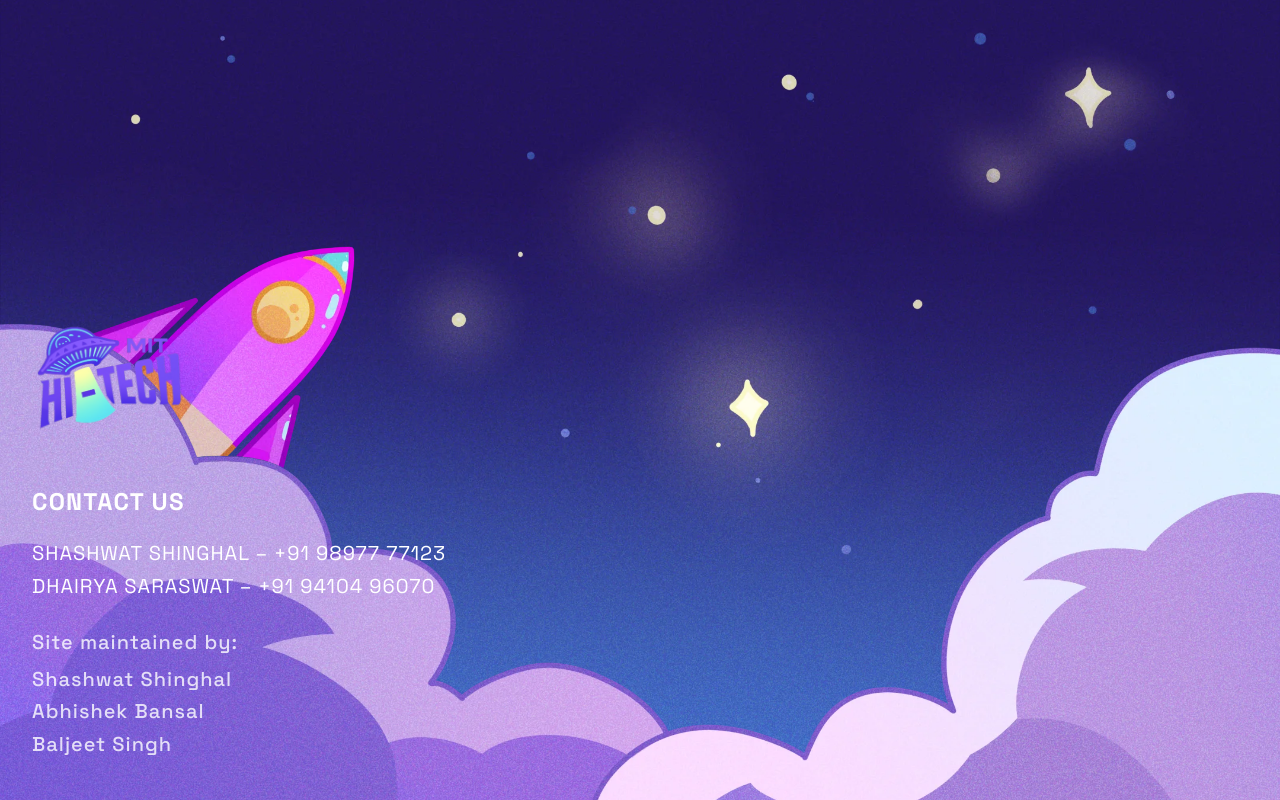
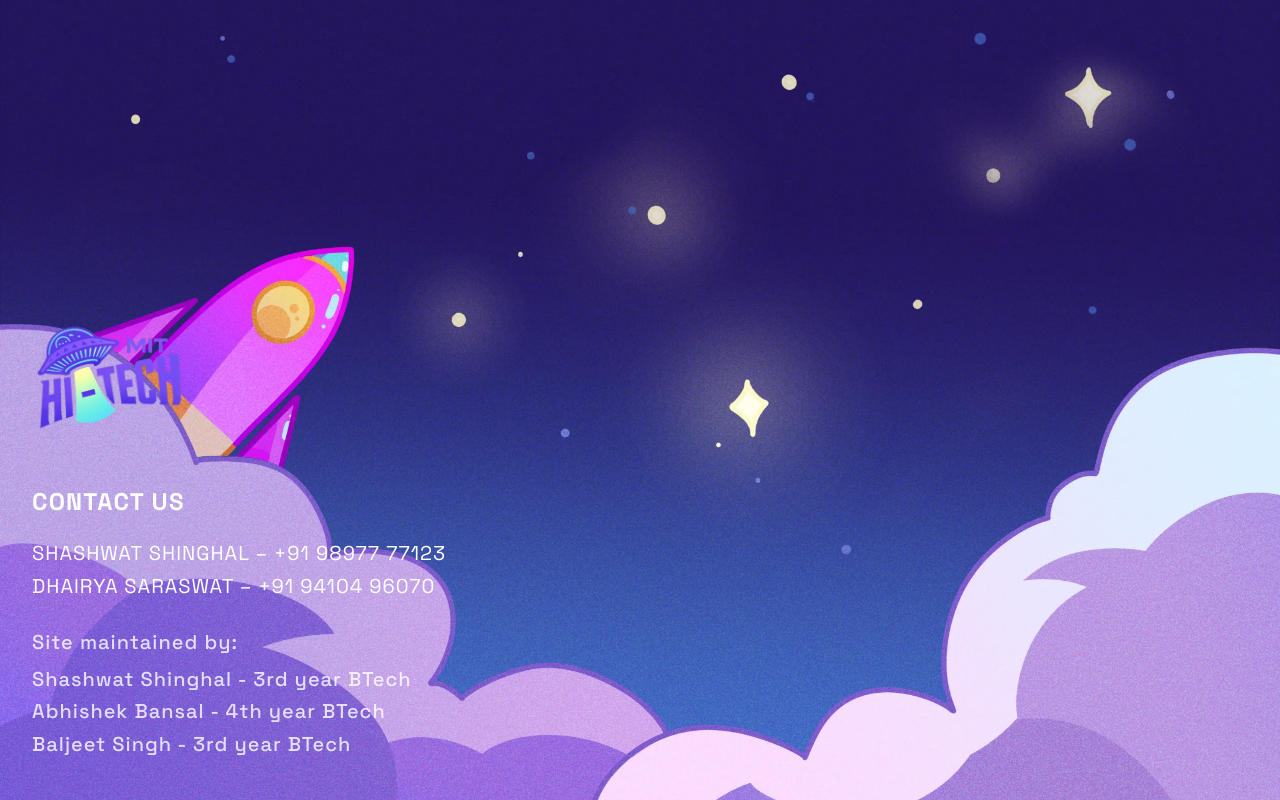
Before and after one commit to abhishekbansal2312/Mit-high-tech, a Next.js app in the folder mit-hightech/: page / in a window 1280 px wide. Shown: the part 9561-10361 px from the top of the page. Built offline with nearby package versions, Linux system fonts and the light colour scheme.

Commit message:
Update website caretaker information in footer section with additional details

```diff
--- a/mit-hightech/src/app/sections/7-footer/content.jsx
+++ b/mit-hightech/src/app/sections/7-footer/content.jsx
@@ -71,7 +71,7 @@ const Content = () => {
           fontWeight: 600,
         }}
       >
-                Shashwat Shinghal
+        Shashwat Shinghal - 3rd year BTech
       </motion.p>
     </li>
     <li>
@@ -83,7 +83,7 @@ const Content = () => {
           fontWeight: 600,
         }}
       >
-                Abhishek Bansal
+        Abhishek Bansal - 4th year BTech
       </motion.p>
     </li>
     <li>
@@ -95,7 +95,7 @@ const Content = () => {
           fontWeight: 600,
         }}
       >
-                Baljeet Singh
+        Baljeet Singh - 3rd year BTech
       </motion.p>
     </li>
   </ul>
```
Lines whose indentation alone changed are shown as unchanged.
